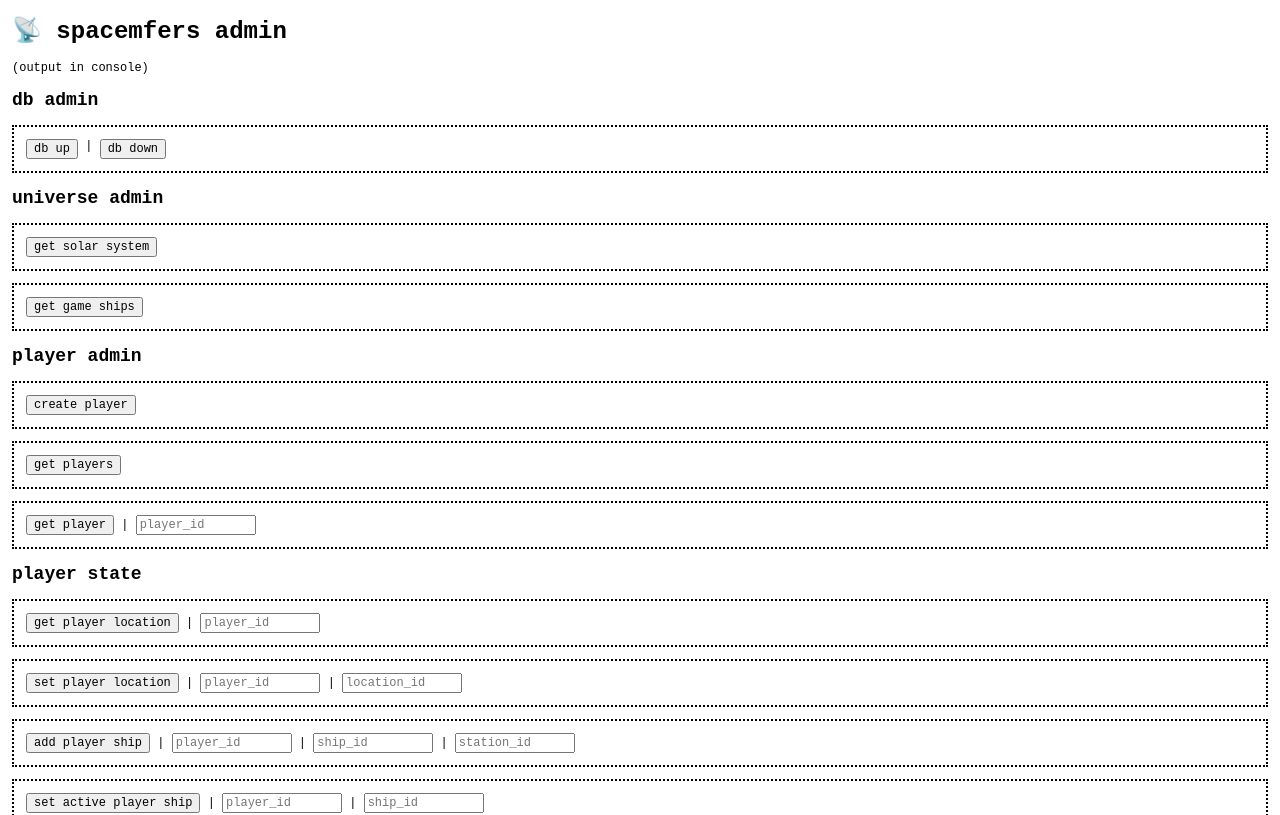
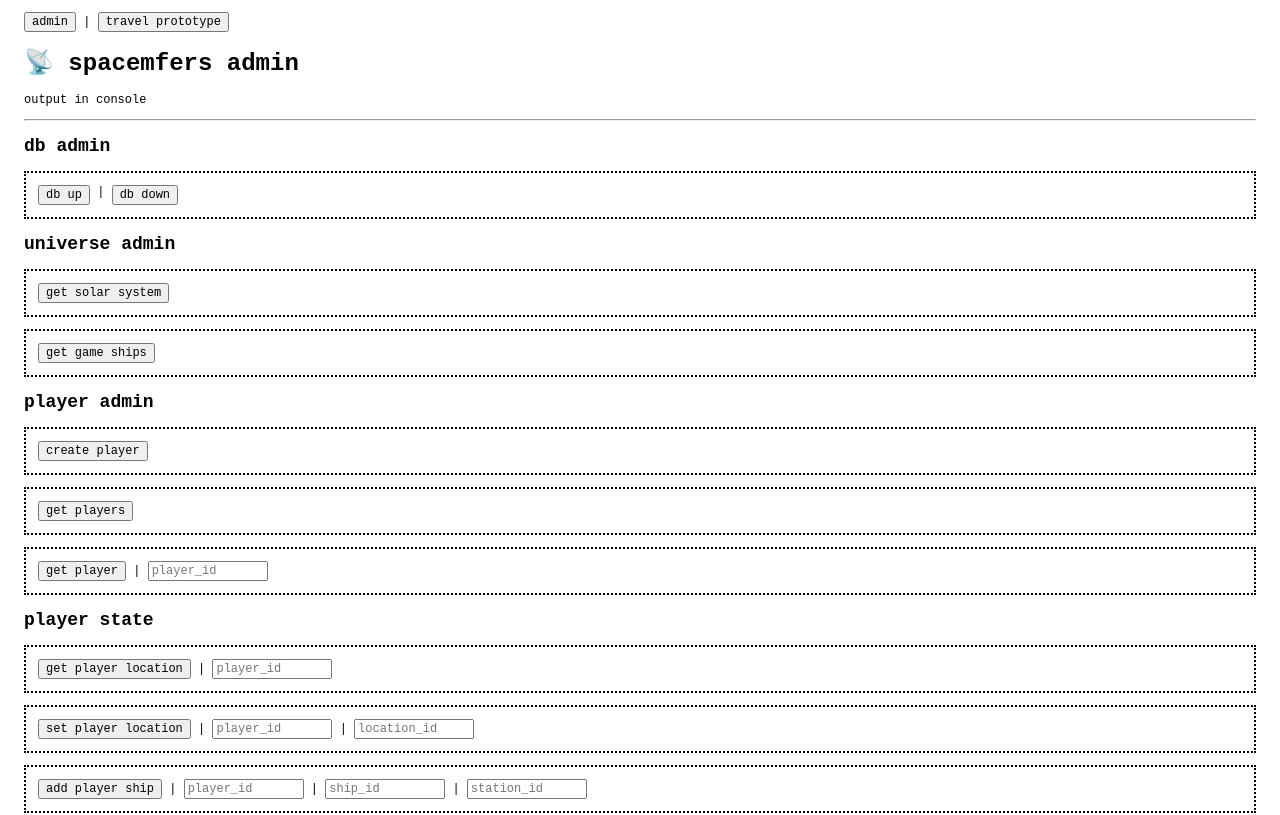
Before and after one commit to zhougsoft/2d-spacemfers-prototype, a React (Vite) app in the folder client/: page / in a window 1280 px wide. Shown: the top 815 px of the page. Built offline with nearby package versions, Linux system fonts and the light colour scheme.

Commit message:
boilerplate for travel prototype

```diff
--- a/client/src/App.tsx
+++ b/client/src/App.tsx
@@ -1,7 +1,21 @@
+import { useState } from 'react'
 import AdminDashboard from './components/AdminDashboard'
+import { LineDivider } from './components/Shared'
+import TravelPrototype from './components/TravelPrototype'
 
 const App = () => {
-  return <AdminDashboard />
+  const [activeTab, setActiveTab] = useState('admin')
+
+  return (
+    <main style={{ padding: '1rem 2rem' }}>
+      <header>
+        <button onClick={() => setActiveTab('admin')}>admin</button>
+        <LineDivider />
+        <button onClick={() => setActiveTab('travel')}>travel prototype</button>
+      </header>
+      {activeTab === 'admin' ? <AdminDashboard /> : <TravelPrototype />}
+    </main>
+  )
 }
 
 export default App
--- a/client/src/components/AdminDashboard.tsx
+++ b/client/src/components/AdminDashboard.tsx
@@ -13,8 +13,7 @@ import {
   setPlayerLocation,
   setActivePlayerShip,
 } from '../api'
-
-const LineDivider = () => <span>&nbsp;|&nbsp;</span>
+import { LineDivider } from './Shared'
 
 const NumberInput = forwardRef<
   HTMLInputElement,
@@ -140,9 +139,10 @@ const AdminDashboard = () => {
   }
 
   return (
-    <main style={{ padding: '0 1rem' }}>
+    <>
       <h1>📡 spacemfers admin</h1>
-      <p>(output in console)</p>
+      <p>output in console</p>
+      <hr />
       <h2>db admin</h2>
       <Section flex>
         <div>
@@ -236,7 +236,7 @@ const AdminDashboard = () => {
           placeholder="location_id"
         />
       </Section>
-    </main>
+    </>
   )
 }
 
--- /dev/null
+++ b/client/src/components/Shared.tsx
@@ -0,0 +1 @@
+export const LineDivider = () => <span>&nbsp;|&nbsp;</span>
--- /dev/null
+++ b/client/src/components/TravelPrototype.tsx
@@ -0,0 +1,12 @@
+const TravelPrototype = () => {
+  return (
+    <>
+      <h1>🚀 travel prototype</h1>
+      <p>prototyping the travel</p>
+      <hr />
+      ???
+    </>
+  )
+}
+
+export default TravelPrototype
```
